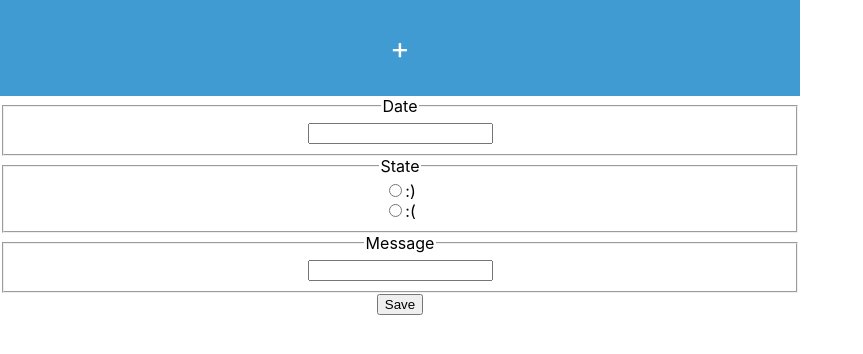
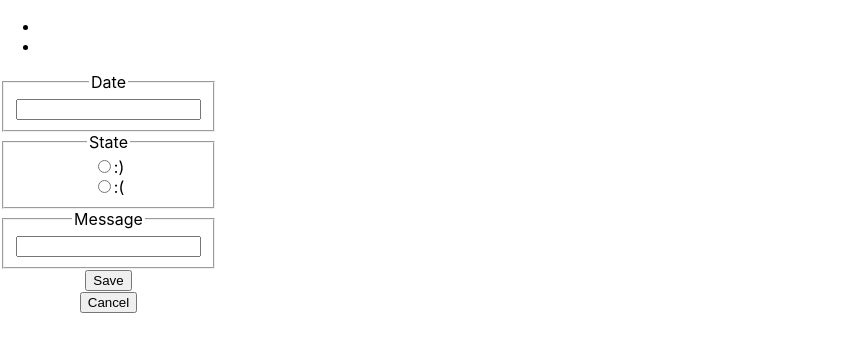
Before and after one commit to olatzaranzabe/f-online-life-calendar-olatzaranzabe, a React (Create React App) app: page /#/editor in a window 1280 px wide. Shown: the top 354 px of the page, without its empty margins (0-863 px from the left). Built offline with nearby package versions, Linux system fonts and the light colour scheme.

Commit message:
install react router and create links

```diff
--- a/package.json
+++ b/package.json
@@ -5,6 +5,7 @@
   "dependencies": {
     "react": "^16.5.2",
     "react-dom": "^16.5.2",
+    "react-router-dom": "^4.3.1",
     "react-scripts": "2.0.5"
   },
   "scripts": {
--- a/src/Components/App.js
+++ b/src/Components/App.js
@@ -2,6 +2,7 @@ import React, { Component } from 'react';
 import '../Stylesheets/App.css';
 import Home from './Home';
 import Editor from './Editor';
+import { Link, Route, Switch } from 'react-router-dom';
 
 class App extends Component {
   constructor(props) {
@@ -19,10 +20,28 @@ class App extends Component {
   render() {
     return (
       <div className="App">
-        < Home
-          handleAddFace={this.handleAddFace}
-        />
-        < Editor />
+        <nav>
+          <ul>
+            <li><Link to='/'></Link></li>
+            <li><Link to='/editor'></Link></li>
+          </ul>
+        </nav>
+        <Switch>
+          <Route
+            exact path='/'
+            render={(props) =>
+            < Home
+              handleAddFace={this.handleAddFace}
+            />
+            } />
+          <Route
+            path='/editor'
+            render={(props) =>
+              < Editor />
+            } />
+        </Switch>
+
+
       </div>
     );
   }
--- a/src/Components/Editor.js
+++ b/src/Components/Editor.js
@@ -1,4 +1,5 @@
 import React, { Component } from 'react';
+import { Link } from 'react-router-dom';
 
 class Editor extends Component {
     constructor(props) {
@@ -47,9 +48,14 @@ class Editor extends Component {
                         type="text"
                     />
                 </fieldset>
-                <div className="button">
+                <Link to='/'>
+                <div className="form__submit">
                     <button type="submit">Save</button>
                 </div>
+                <div className="form__cancel">
+                    <button type="submit">Cancel</button>
+                </div>
+                </Link>
             </form>
         );
     }
--- a/src/Components/Home.js
+++ b/src/Components/Home.js
@@ -1,5 +1,6 @@
 import React, { Component } from 'react';
 import '../Stylesheets/Home.css';
+import { Link } from 'react-router-dom';
 
 class Home extends Component {
     render() {
@@ -8,9 +9,11 @@ class Home extends Component {
         } = this.props;
         return (
             <div>
-                <header onClick={handleAddFace} className="home__header">
-                    <p className="home__add">+</p>
-                </header>
+                <Link to='/editor'>
+                    <header onClick={handleAddFace} className="home__header">
+                        <p className="home__add">+</p>
+                    </header>
+                </Link>
             </div>
         );
     }
--- a/src/index.js
+++ b/src/index.js
@@ -2,5 +2,10 @@ import React from 'react';
 import ReactDOM from 'react-dom';
 import './index.css';
 import App from './Components/App';
+import { HashRouter } from 'react-router-dom';
 
-ReactDOM.render(<App />, document.getElementById('root'));
+ReactDOM.render(
+    <HashRouter>
+        <App />
+    </HashRouter>,
+    document.getElementById('root'));
```
Also changed, not shown: 1 other file (tests, documents, lock files or other folders).
